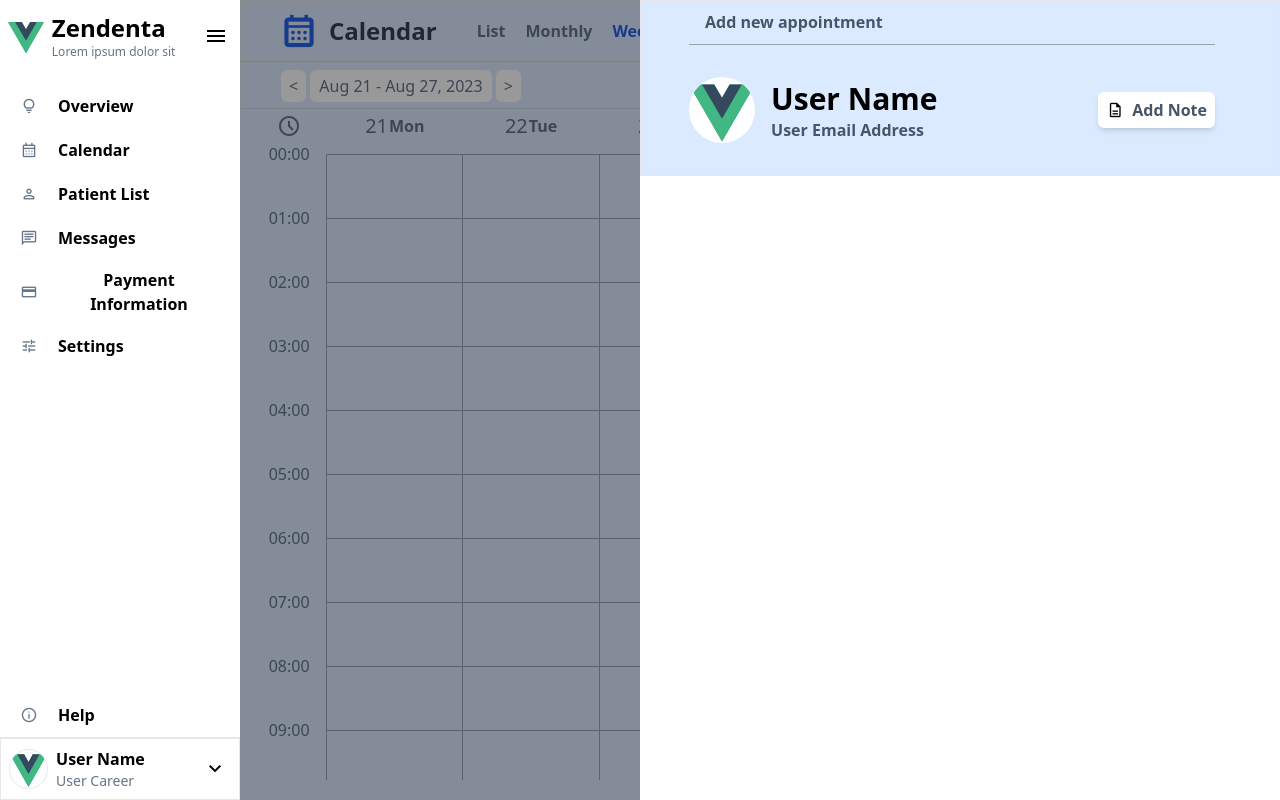
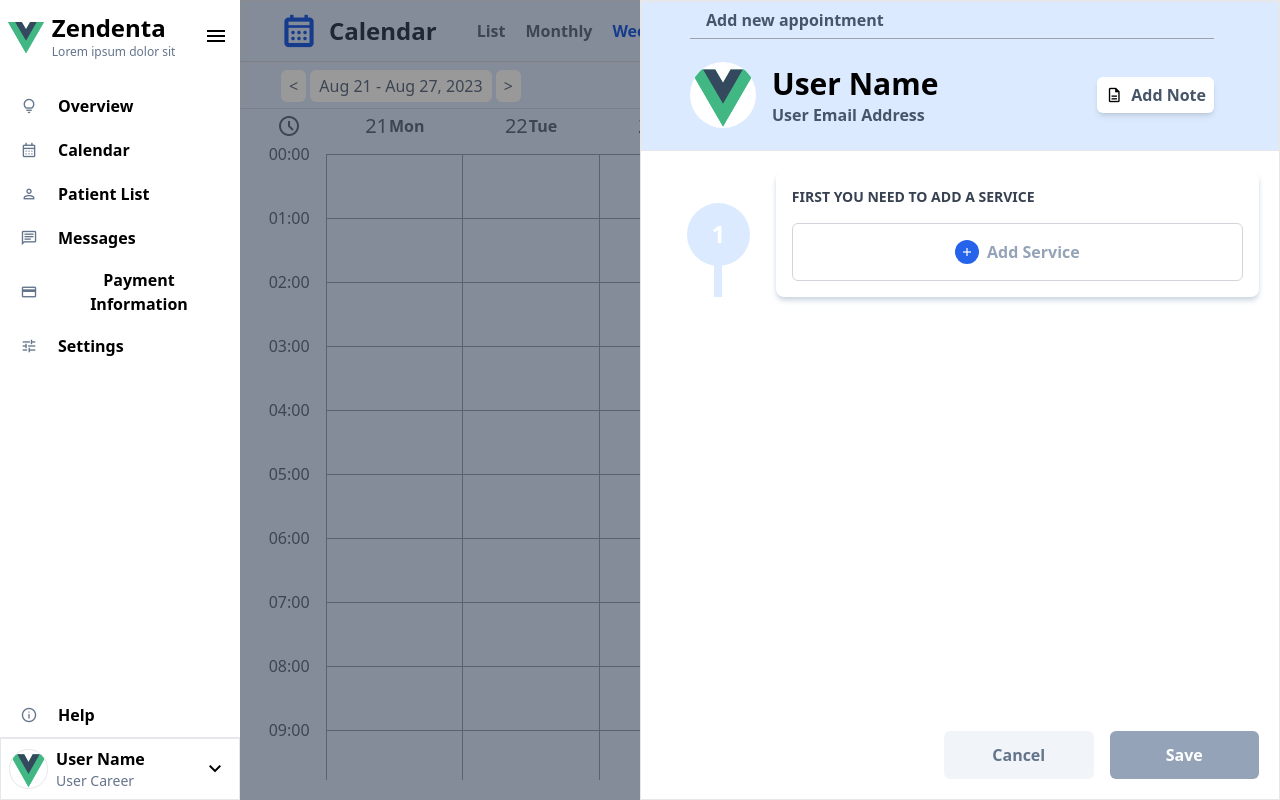
Before and after one commit to rekredhead/Calendar-App-VueJS, a Vue app: page / in a window 1280 px wide. Shown: the top 800 px of the page. Built offline with nearby package versions, Linux system fonts and the light colour scheme.

Commit message:
Placed SidePanel components into different dir. Created first item in the form. Must add the dropdown box and must allow editing

```diff
--- a/src/components/Main.vue
+++ b/src/components/Main.vue
@@ -2,7 +2,7 @@
 import Header from './Main-components/Header.vue';
 import OptionsBar from './Main-components/OptionsBar.vue';
 import Body from './Main-components/Body.vue';
-import SidePanel from './Main-components/SidePanel.vue';
+import SidePanel from './SidePanel-components/SidePanel.vue';
 
 import { startOfToday, startOfWeek, endOfWeek, add } from 'date-fns';
 import { ref } from 'vue';
--- /dev/null
+++ b/src/components/SidePanel-components/ServiceSelector.vue
@@ -0,0 +1,83 @@
+<script setup lang="ts">
+import { ref, computed } from 'vue';
+
+const availableServices = [
+   { nameOfService: 'service1', price: '0' },
+   { nameOfService: 'service2', price: '10' },
+   { nameOfService: 'service3', price: '20' },
+   { nameOfService: 'service4', price: '30' },
+   { nameOfService: 'service5', price: '40' },
+];
+type selectServiceProps = {
+   nameOfService: string,
+}
+
+const selectedService = ref('');
+
+const isOpen = ref(false);
+const searchText = ref('');
+const filteredServices = computed(() => {
+   return availableServices.filter((service) => service.nameOfService.toLowerCase().includes(searchText.value.toLowerCase()))
+});
+
+const selectService = (service: selectServiceProps) => {
+   searchText.value = service.nameOfService;
+   isOpen.value = false;
+}
+
+/** Todos
+ * Modify the current selector to look like the demo app => Input cannot be typed on
+ */
+</script>
+
+<template>
+   <div class="flex">
+      <div class="flex relative justify-center items-center w-36">
+         <!-- Indicator for whether the input is filled or not -->
+         <div class="formFillIndicator" :class="{ 'bg-green-500': selectedService }">1</div>
+         <div class="flex absolute bottom-0 h-1/2 bg-blue-100 w-2"></div>
+      </div>
+      <div class="flex flex-col w-full p-4 gap-4 shadow-md shadow-slate-300 rounded-lg">
+         <div class="flex justify-between items-center">
+            <label class="text-gray-700 text-sm font-bold" for="serviceSelect">
+               {{ selectedService ? 'SERVICE INFORMATION' : 'FIRST YOU NEED TO ADD A SERVICE' }}
+            </label>
+            <button v-if="selectedService"
+               class="text-blue-600 text-sm font-bold hover:bg-blue-600 hover:text-white px-2 py-1 rounded-md active:opacity-70">EDIT</button>
+         </div>
+         <div class="relative">
+            <!-- Render the dropdown box if user hasn't selected anything yet -->
+            <!-- Render the choice selected if their choice was selected -->
+            <button
+               id="serviceSelect"
+               @click="isOpen = !isOpen"
+               @blur="isOpen = false"
+               class="flex w-full border border-gray-300 justify-center py-4 items-center gap-2 rounded-md focus:ring-1"
+            >
+               <span
+                  class="material-symbols-outlined bg-blue-600 w-6 h-6 rounded-full text-white text-base">add</span>
+               <p class="text-slate-400 font-semibold">Add Service</p>
+            </button>
+         </div>
+      </div>
+   </div>
+</template>
+
+<!--
+<div v-show="isOpen" class="absolute mt-2 w-full bg-white border border-blue-300 shadow-lg rounded-md">
+               <input
+                  type="text"
+                  class="w-full py-2 px-3 border-b border-gray-300 focus:outline-none"
+
+                  placeholder="Search services"
+                  autofocus="true"
+               />
+               <ul>
+                  <li v-for="(service, index) in filteredServices" :key="index"
+                     class="p-3 hover:bg-green-100 hover:text-blue-800 cursor-pointer" @click="selectService(service)">
+                     <span class="mr-2">{{ service.nameOfService }}</span>
+                     <span>{{ service.price }}</span>
+                  </li>
+               </ul>
+            </div>
+-->
--- a/src/components/Main-components/SidePanel.vue
+++ b/src/components/SidePanel-components/SidePanel.vue
@@ -1,6 +1,7 @@
 <script setup lang="ts">
-import { format } from 'date-fns';
+//import { format } from 'date-fns';
 import SidePanelHeader from './SidePanelHeader.vue';
+import SidePanelForm from './SidePanelForm.vue';
 
 const props = defineProps({
    isSidePanelOpen: Boolean,
@@ -14,9 +15,9 @@ const props = defineProps({
 
 <template>
    <!--{{ format(props.selectedDate!, 'EEEE, dd MMMM HH:mm') }}-->
-   <aside class="flex flex-col fixed bg-white top-0 bottom-0 right-0 w-1/2 transform transition-transform duration-300"
-      :class="{ 'translate-x-0': isSidePanelOpen, 'translate-x-full': !isSidePanelOpen }">
+   <aside class="flex flex-col fixed bg-white top-0 bottom-0 right-0 border w-1/2 transform transition-transform duration-300"
+      :class="{ 'translate-x-0': props.isSidePanelOpen, 'translate-x-full': !props.isSidePanelOpen }">
       <SidePanelHeader/>
-      <div><!-- Form --></div>
+      <SidePanelForm/>
    </aside>
 </template>
--- /dev/null
+++ b/src/components/SidePanel-components/SidePanelForm.vue
@@ -0,0 +1,16 @@
+<script setup lang="ts">
+import ServiceSelector from './ServiceSelector.vue';
+</script>
+
+<template>
+   <!--{{ format(props.selectedDate!, 'EEEE, dd MMMM HH:mm') }}-->
+   <form @submit.prevent class="flex flex-col justify-between items-center h-[47em] w-full overflow-y-scroll p-5">
+      <div class=" w-full">
+         <ServiceSelector />
+      </div>
+      <div class=" flex justify-end gap-4 h-12 w-full">
+         <button class="bg-slate-100 text-slate-500 font-bold rounded-md w-1/4 hover:bg-slate-200">Cancel</button>
+         <button class="bg-slate-400 text-white font-bold rounded-md w-1/4 hover:bg-slate-500">Save</button>
+      </div>
+   </form>
+</template>
--- a/src/style.css
+++ b/src/style.css
@@ -5,6 +5,9 @@
 @layer components {
    .optionsBarButton {
       @apply flex items-center bg-white px-2 py-1 rounded-lg text-sm text-slate-400 hover:text-slate-600 active:opacity-80 transition duration-75;
+   }
+   .formFillIndicator {
+      @apply flex items-center justify-center h-1/2 aspect-square rounded-full text-2xl font-bold text-white z-10 bg-blue-100;
    }
 }
 
```
Also changed, not shown: src/components/SidePanel-components/SidePanelHeader.vue (renamed from src/components/Main-components/SidePanelHeader.vue), 1 other file (tests, documents, lock files or other folders).
